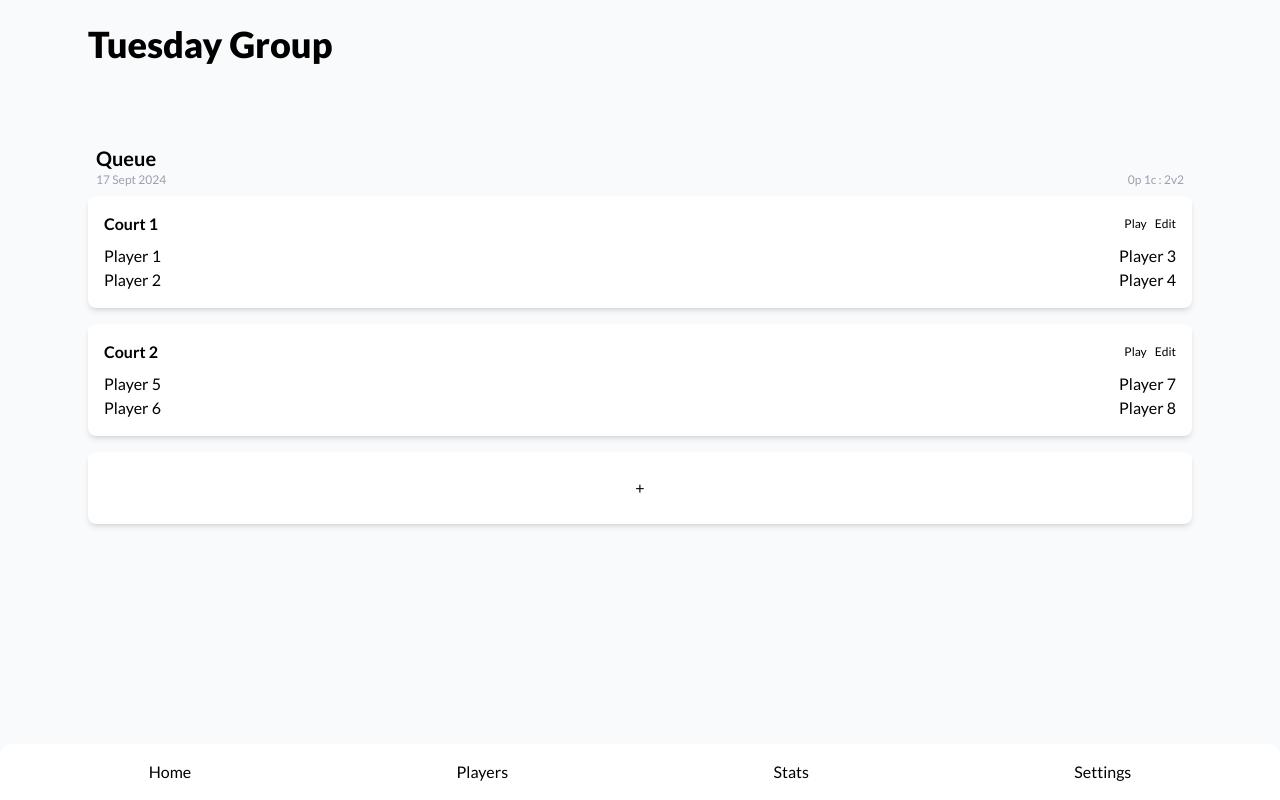
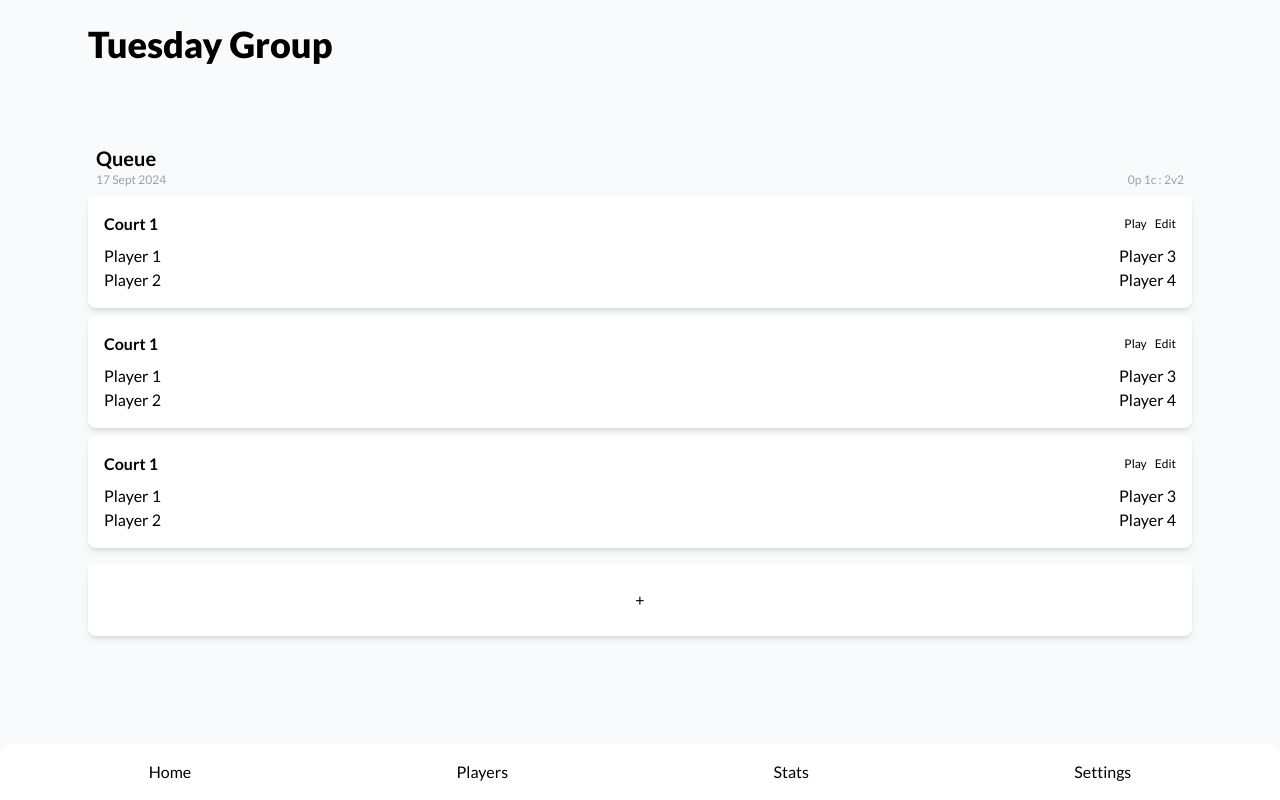
Before and after one commit to netxph/qu, a React (Vite) app: page / in a window 1280 px wide. Built offline with nearby package versions, Linux system fonts and the light colour scheme; a web font is replaced by a local one.

Commit message:
split to components

```diff
--- a/src/App.tsx
+++ b/src/App.tsx
@@ -1,76 +1,25 @@
 import './App.css'
+import Header from './components/Header.tsx'
+import Property from './components/Property.tsx'
+import Queue from './components/Queue.tsx'
+import EmptyQueue from './components/EmptyQueue.tsx'
+import Menu from './components/Menu.tsx'
 
 function App() {
 
   return (
     <>
-      <header className="font-lato max-w-6xl mx-auto flex justify-between p-6">
-        <h1 className="text-4xl font-extrabold">Tuesday Group</h1>
-      </header>
+      <Header />
       <main className="font-lato max-w-6xl mt-8 mx-auto p-6">
         <section className="flex flex-col gap-y-2">
-          <div className="flex justify-between items-baseline-last px-2">
-            <div>
-              <h2 className="font-bold text-xl">Queue</h2>
-              <p className="text-gray-400 text-xs">17 Sept 2024</p>
-            </div>
-            <p className="text-gray-400 text-xs">0p 1c : 2v2</p>
-          </div>
-          <article>
-            <div className="p-4 rounded-lg bg-white shadow-md">
-              <div className="flex justify-between">
-                <h3 className="font-bold">Court 1</h3>
-                <div className="flex gap-x-2">
-                  <button className="text-xs">Play</button>
-                  <button className="text-xs">Edit</button>
-                </div>
-              </div>
-              <div className="flex justify-between mt-2">
-                <div>
-                  <p>Player 1</p>
-                  <p>Player 2</p>
-                </div>
-                <div>
-                  <p>Player 3</p>
-                  <p>Player 4</p>
-                </div>
-              </div>
-            </div>
-          </article>
-          <article>
-            <div className="p-4 rounded-lg bg-white mt-2 shadow-md">
-              <div className="flex justify-between">
-                <h3 className="font-bold">Court 2</h3>
-                <div className="flex gap-x-2">
-                  <button className="text-xs">Play</button>
-                  <button className="text-xs">Edit</button>
-                </div>
-              </div>
-              <div className="flex justify-between mt-2">
-                <div>
-                  <p>Player 5</p>
-                  <p>Player 6</p>
-                </div>
-                <div>
-                  <p>Player 7</p>
-                  <p>Player 8</p>
-                </div>
-              </div>
-            </div>
-          </article>
-          <article>
-            <div className="p-6 rounded-lg min-h-12 flex items-center justify-center bg-white mt-2 shadow-md">
-              <a href="#">+</a>
-            </div>
-          </article>
-        </section>
-        <section className="fixed bottom-0 left-0 w-full">
-          <nav className="flex justify-around shadow-lg p-4 bg-white rounded-t-xl">
-            <button>Home</button>
-            <button>Players</button>
-            <button>Stats</button>
-            <button>Settings</button>
-          </nav>
+
+          <Property />
+          <Queue />
+          <Queue />
+          <Queue />
+          <EmptyQueue />
+          <Menu />
+
         </section>
       </main>
     </>
--- /dev/null
+++ b/src/components/EmptyQueue.tsx
@@ -0,0 +1,9 @@
+export default function EmptyQueue() {
+  return (
+    <article>
+      <div className="p-6 rounded-lg min-h-12 flex items-center justify-center bg-white mt-2 shadow-md">
+        <a href="#">+</a>
+      </div>
+    </article>
+  )
+}
--- /dev/null
+++ b/src/components/Header.tsx
@@ -0,0 +1,7 @@
+export default function Header() {
+  return (
+    <header className="font-lato max-w-6xl mx-auto flex justify-between p-6">
+      <h1 className="text-4xl font-extrabold">Tuesday Group</h1>
+    </header>
+  )
+}
--- /dev/null
+++ b/src/components/Menu.tsx
@@ -0,0 +1,12 @@
+export default function Menu() {
+  return (
+    <section className="fixed bottom-0 left-0 w-full">
+      <nav className="flex justify-around shadow-lg p-4 bg-white rounded-t-xl">
+        <button>Home</button>
+        <button>Players</button>
+        <button>Stats</button>
+        <button>Settings</button>
+      </nav>
+    </section>
+  )
+}
--- /dev/null
+++ b/src/components/Property.tsx
@@ -0,0 +1,11 @@
+export default function Property() {
+  return (
+    <div className="flex justify-between items-baseline-last px-2">
+      <div>
+        <h2 className="font-bold text-xl">Queue</h2>
+        <p className="text-gray-400 text-xs">17 Sept 2024</p>
+      </div>
+      <p className="text-gray-400 text-xs">0p 1c : 2v2</p>
+    </div>
+  )
+}
--- /dev/null
+++ b/src/components/Queue.tsx
@@ -0,0 +1,25 @@
+export default function Queue() {
+  return (
+    <article>
+      <div className="p-4 rounded-lg bg-white shadow-md">
+        <div className="flex justify-between">
+          <h3 className="font-bold">Court 1</h3>
+          <div className="flex gap-x-2">
+            <button className="text-xs">Play</button>
+            <button className="text-xs">Edit</button>
+          </div>
+        </div>
+        <div className="flex justify-between mt-2">
+          <div>
+            <p>Player 1</p>
+            <p>Player 2</p>
+          </div>
+          <div>
+            <p>Player 3</p>
+            <p>Player 4</p>
+          </div>
+        </div>
+      </div>
+    </article>
+  )
+}
```
